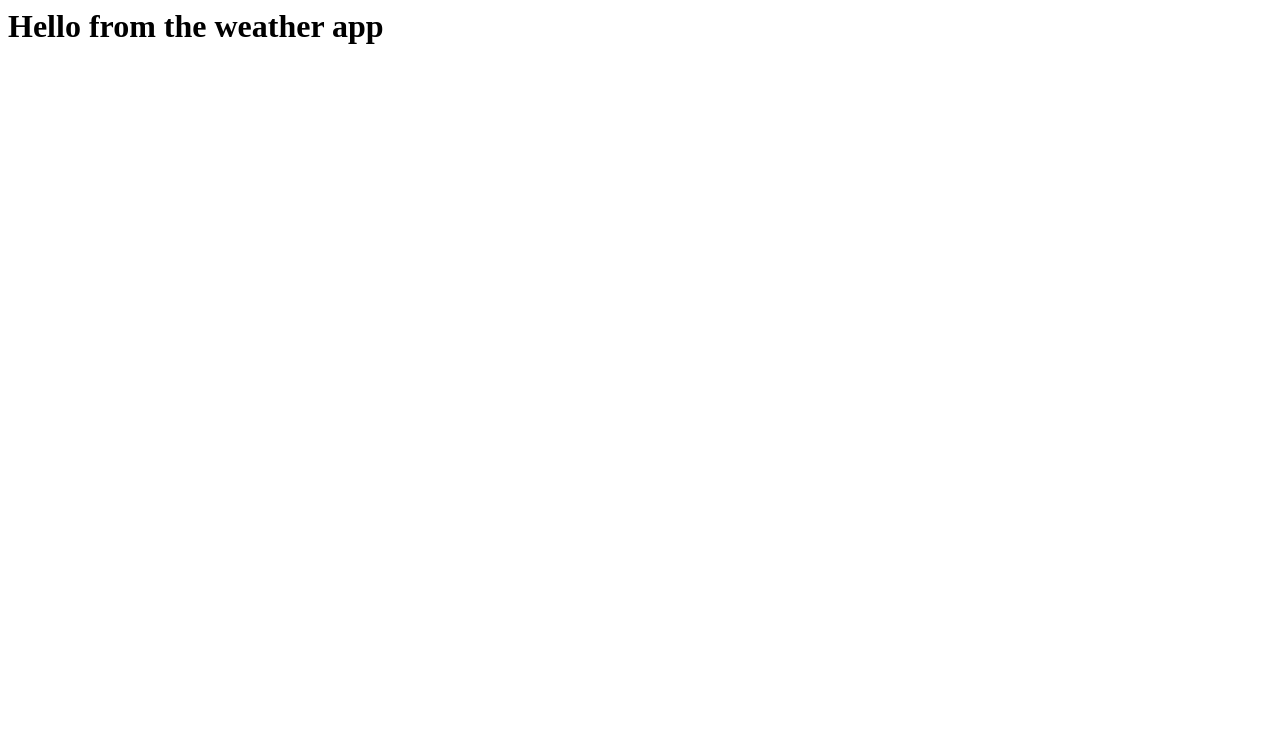
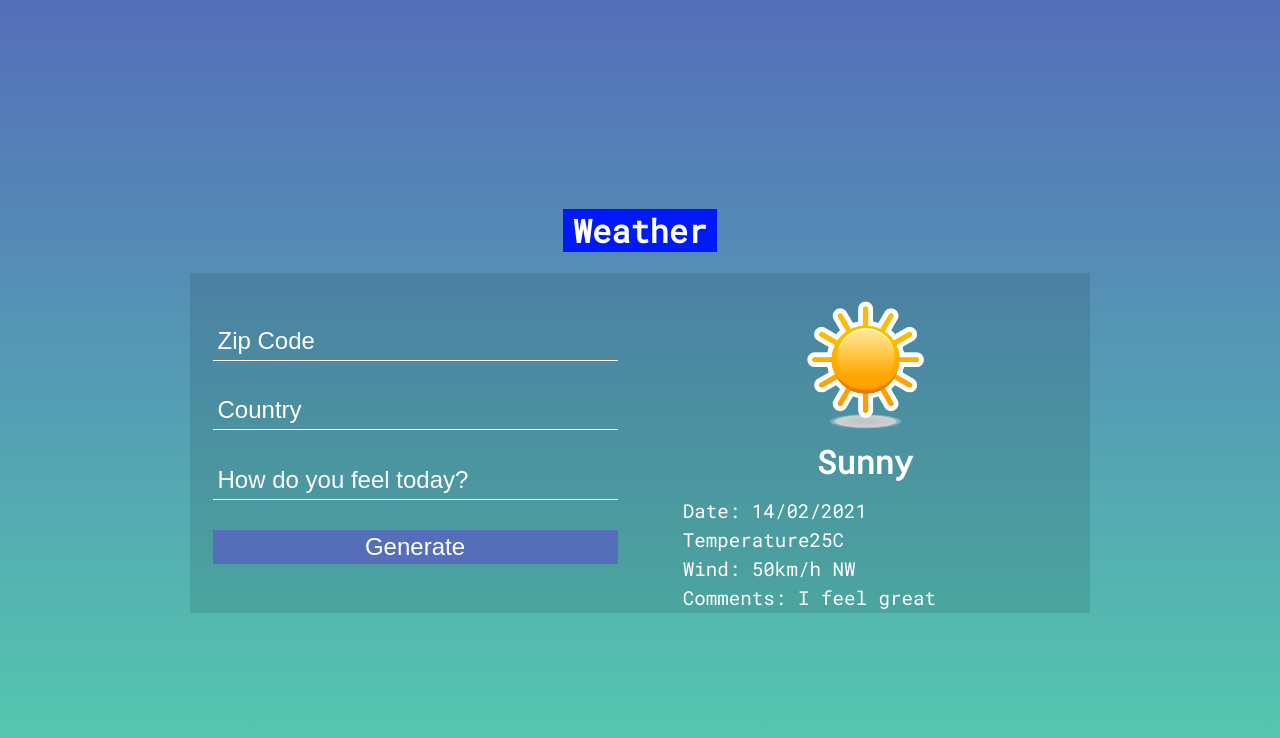
Before and after one commit to arlw87/weatherApp, a website with bundled scripts: page website/index.html in a window 1280 px wide. Built offline with nearby package versions, Linux system fonts and the light colour scheme; some packages are replaced by stand-ins of ours; no server answers.

Commit message:
added content and style to web app client page

```diff
--- a/website/index.html
+++ b/website/index.html
@@ -1,9 +1,45 @@
+<!-- https://www.freepik.com/free-vector/template-weather-prognosis_871782.htm#page=1&query=weather&position=24 -->
+<!DOCTYPE html>
 <html>
     <head>
         <title>Andrew's Weather App</title>
+        <meta charset="utf-8">
+        <meta name = "viewport" content="width=device-width, initial-scale=1">
+        <link rel="stylesheet" href="style.css">
+        <link rel="preconnect" href="https://fonts.gstatic.com">
+<link href="https://fonts.googleapis.com/css2?family=Roboto&family=Roboto+Mono&display=swap" rel="stylesheet">
     </head>
     <body>
-        <h1>Hello from the weather app</h1>
+        <main>
+            <h1 class="app-title">Weather</h1>
+            <section class="current-weather-card">
+                    <form class="weather-form">
+                        <!-- <h2>Location</h2> -->
+                        <input type="text" id="zip" placeholder="Zip Code">
+                        <input type="text" id="Country" placeholder="Country">
+                        <!-- <h2>How do you feel today?</h2> -->
+                        <input type="text" id="feeling" placeholder="How do you feel today?">
+                        <button id="generate">Generate</button>
+                    </form>
+                <div class="weather-result-container">
+                    <!-- <div class="weather-placeholder">
+                        <h3>placeholder</h3>
+                    </div> -->
+                        <div class="weather-result-image-container">
+                            <!-- <img src="./media/weather-graphics/sun.png" alt="weather-graphic"> -->
+                            <!-- <a href='https://www.freepik.com/vectors/business'>Business vector created by macrovector - www.freepik.com</a> -->
+                        </div>
+                        <div class="weather-result-text">
+                            <h3 class="weather-description">Sunny</h3>
+                            <p>Date: <span>14/02/2021</span></p>
+                            <p>Temperature<span>25C</span></p>
+                            <p>Wind: 50km/h NW</p>
+                            <p>Comments: <span>I feel great</span></p>
+                        </div>
+
+                </div>
+            </section>
+        </main>
     </body>
-    <script src="script.js"></script>
+    <script type="module" src="script.js"></script>
 </html>
--- a/website/script.js
+++ b/website/script.js
@@ -1,4 +1,12 @@
+import {key} from "./apikey.js";
 console.log("Hello Client");
+
+//TODO
+//backgorund color and button color change depending on the weather
+//blue for rain
+//grey for clouds
+//yellow for sun?
+
 
 //lets do a fetch
 
@@ -17,7 +25,6 @@ const dummyData = {temp: 32, date: "Monday 1st March", userResponse: "its a nice
 postData("/sendData", dummyData);
 
 //weather API
-const apiKey = '';
 let loc = 'Southampton';
 
 const getWeatherData = async(url = "") => {
@@ -32,5 +39,6 @@ const getWeatherData = async(url = "") => {
     }
 }
 
-let apiURL = `http://api.openweathermap.org/data/2.5/weather?q=${loc}&appid=${apiKey}&units=metric`;
+console.log(key);
+let apiURL = `http://api.openweathermap.org/data/2.5/weather?q=${loc}&appid=${key}&units=metric`;
 getWeatherData(apiURL);
--- /dev/null
+++ b/website/style.css
@@ -0,0 +1,156 @@
+body {
+  margin: 0;
+  padding: 0;
+  /* font-family: "Roboto", sans-serif; */
+  font-family: "Roboto Mono", monospace;
+}
+
+main {
+  background-image: linear-gradient(#546eb9 0%, #54ceae 100%);
+  /* background-color: lightblue; */
+  height: 100vh;
+  width: 100vw;
+  display: flex;
+  justify-content: center;
+  align-items: center;
+  flex-direction: column;
+}
+
+.app-title {
+  background-color: rgb(0, 25, 251);
+  color: #fff;
+  padding: 0 10px;
+}
+
+.current-weather-card {
+  width: 80vw;
+  height: 60vh;
+  /* border-radius: 15px; */
+  display: flex;
+  justify-content: space-around;
+  flex-wrap: wrap;
+  box-shadow: lightcyan;
+  padding: 10px 0;
+  color: white;
+  background: rgba(0, 0, 0, 0.1);
+}
+
+.shadow {
+  box-shadow: 0 2.8px 2.2px rgba(0, 0, 0, 0.034),
+    0 6.7px 5.3px rgba(0, 0, 0, 0.048), 0 12.5px 10px rgba(0, 0, 0, 0.06),
+    0 22.3px 17.9px rgba(0, 0, 0, 0.072), 0 41.8px 33.4px rgba(0, 0, 0, 0.086),
+    0 100px 80px rgba(0, 0, 0, 0.12);
+}
+
+.weather-form {
+  height: 50%;
+  display: flex;
+  flex-direction: column;
+  justify-content: space-around;
+  width: 85%;
+  /* border: 1px black solid; */
+}
+
+.weather-form h2 {
+  margin: 0;
+  font-size: 1em;
+}
+
+.weather-form input {
+  font-size: 1.2em;
+  border: none;
+  padding: 5px;
+  /* background-color: #f7f7f7; */
+  background-color: transparent;
+  border-bottom: 1px white solid;
+}
+
+::placeholder {
+  color: #fff;
+}
+
+.weather-form button {
+  font-size: 1.5em;
+  border: none;
+  background-color: #546eb9;
+  padding: 3px 0;
+  /* border-radius: 10px; */
+  color: #fff;
+}
+
+.weather-result-container {
+  height: 50%;
+  width: 100%;
+  display: flex;
+  justify-content: center;
+  flex-direction: column;
+  align-items: center;
+  /* border: 1px black solid; */
+}
+
+.weather-result-image-container {
+  width: 100%;
+  height: 45%;
+  /* border: 1px red solid; */
+  background-image: url(./media/weather-graphics/sun.png);
+  background-size: contain;
+  background-repeat: no-repeat;
+  background-position: center;
+  /* border: tomato 1px solid; */
+}
+
+.weather-result-text {
+  width: 90%;
+  height: 50%;
+  margin: 0 auto;
+}
+
+.weather-result-text p {
+  margin: 4px 0;
+  font-size: 1.2em;
+}
+
+.weather-result-text h3 {
+  margin: 5px 0 15px 0;
+  text-align: center;
+  font-size: 2em;
+}
+
+.weather-placeholder {
+}
+
+@media (min-width: 767px) {
+  .weather-form {
+    height: 85%;
+    width: 45%;
+    margin: auto 0;
+    text-align: center;
+  }
+
+  .weather-result-container {
+    height: 100%;
+    width: 45%;
+  }
+
+  .current-weather-card {
+    height: 40vh;
+  }
+}
+
+@media (min-width: 1023px) {
+  .current-weather-card {
+    max-width: 900px;
+  }
+
+  .weather-form h2 {
+    font-size: 1.3em;
+  }
+
+  .weather-form input {
+    font-size: 1.5em;
+  }
+
+  .weather-form button {
+    font-size: 1.5em;
+  }
+}
```
Also changed, not shown: website/media/weather-graphics/sun.png (added), 2 other files.
